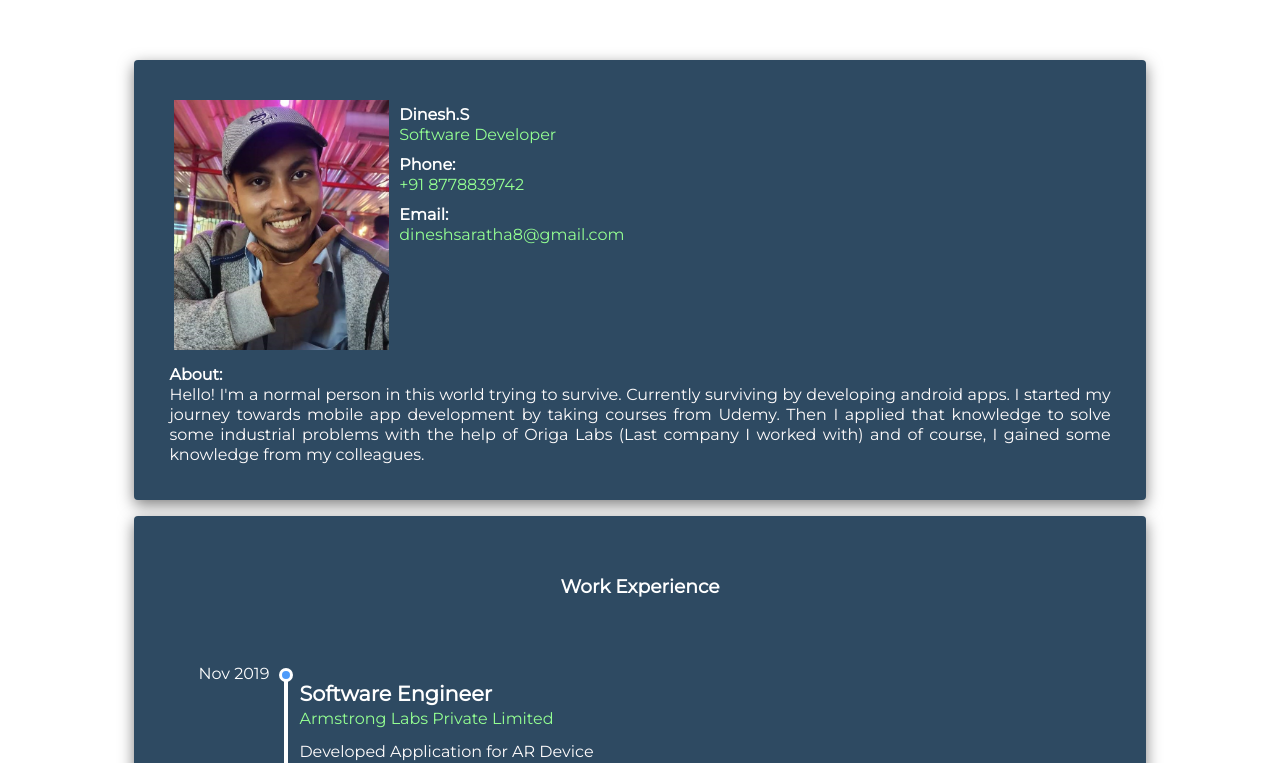
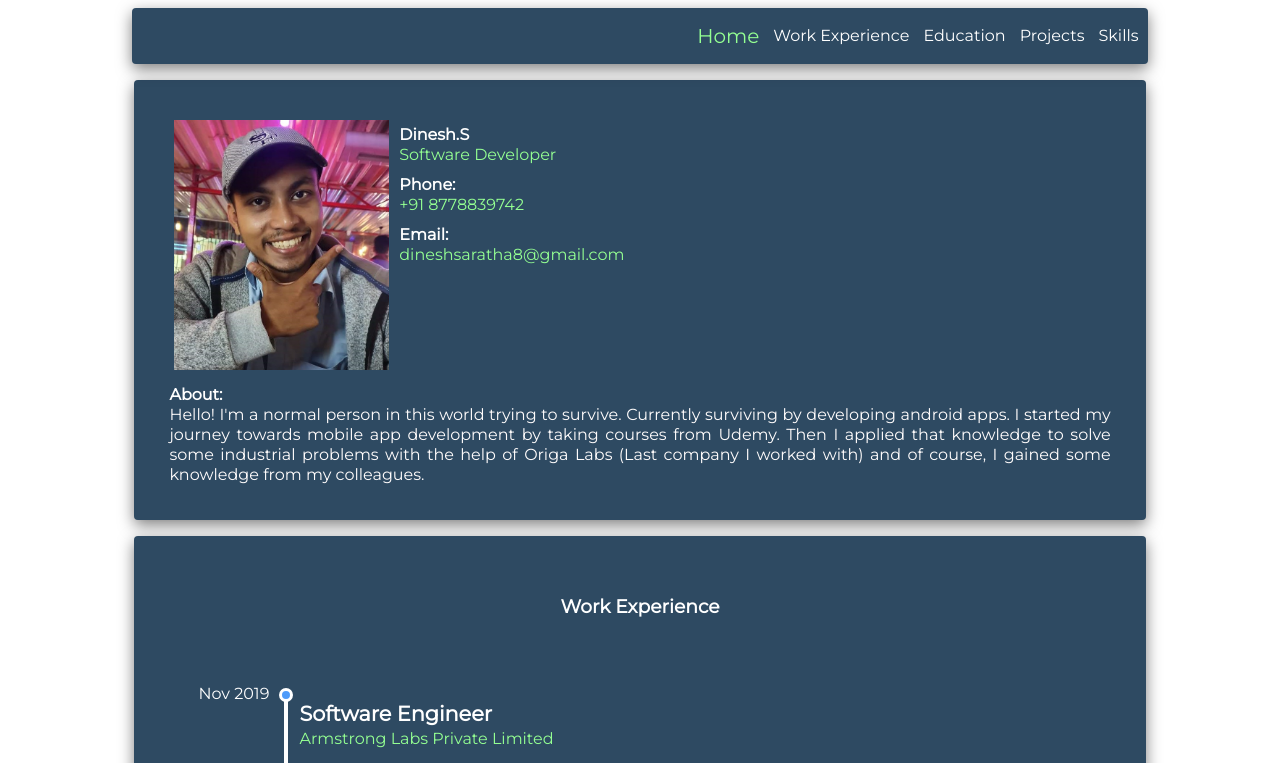
Before and after one commit to Dinesh41/vuePortfolio, a Vue app: page / in a window 1280 px wide. Shown: the top 763 px of the page. Built offline with nearby package versions, Linux system fonts and the light colour scheme.

Commit message:
NavBar Component added

```diff
--- a/package.json
+++ b/package.json
@@ -31,7 +31,9 @@
       "plugin:vue/essential",
       "eslint:recommended"
     ],
-    "rules": {},
+    "rules": {
+      "no-console": "off"
+    },
     "parserOptions": {
       "parser": "babel-eslint"
     }
--- a/public/index.html
+++ b/public/index.html
@@ -9,6 +9,7 @@
       src="https://kit.fontawesome.com/32c696b47b.js"
       crossorigin="anonymous"
     ></script>
+
     <title>portfolio</title>
   </head>
   <body>
--- a/src/App.vue
+++ b/src/App.vue
@@ -22,6 +22,5 @@ export default {
   -moz-osx-font-smoothing: grayscale;
   text-align: center;
   color: #2c3e50;
-  margin-top: 60px;
 }
 </style>
--- a/src/components/HomePage.vue
+++ b/src/components/HomePage.vue
@@ -1,6 +1,33 @@
 <template>
   <div class="dashboard">
+    <nav-bar
+      default_nav_link="#profile"
+      :nav_items="[
+        {
+          nav_name: 'Home',
+          nav_link: '#profile'
+        },
+        {
+          nav_name: 'Work Experience',
+          nav_link: '#work_experience'
+        },
+        {
+          nav_name: 'Education',
+          nav_link: '#education'
+        },
+        {
+          nav_name: 'Projects',
+          nav_link: '#projects'
+        },
+        {
+          nav_name: 'Skills',
+          nav_link: '#knowledge'
+        }
+      ]"
+    >
+    </nav-bar>
     <profile
+      id="profile"
       name="Dinesh.S"
       designation="Software Developer"
       description="Hello!
@@ -13,6 +40,7 @@
       email="dineshsaratha8@gmail.com"
     ></profile>
     <timeline
+      id="work_experience"
       title="Work Experience"
       :timeline_data="[
         {
@@ -36,6 +64,7 @@
       ]"
     ></timeline>
     <timeline
+      id="education"
       title="Education"
       :timeline_data="[
         {
@@ -61,6 +90,7 @@
     ></timeline>
 
     <timeline
+      id="projects"
       title="Project Activities"
       :timeline_data="[
         {
@@ -175,6 +205,7 @@
     ></timeline>
 
     <timeline
+      id="knowledge"
       title="Source of Knowledge"
       :timeline_data="[
         {
@@ -216,11 +247,13 @@
 <script>
 import Timeline from "./Timeline.vue";
 import Profile from "./Profile.vue";
+import NavBar from "./NavBar.vue";
 export default {
   name: "HomePage",
   components: {
     Timeline,
-    Profile
+    Profile,
+    NavBar
   },
   props: {}
 };
--- /dev/null
+++ b/src/components/NavBar.vue
@@ -0,0 +1,85 @@
+<template>
+  <div class="box" ref="nav_bar">
+    <ul id="nav_menu">
+      <li
+        v-for="nav_item in nav_items"
+        :key="nav_item.nav_name"
+        :class="{ isActive: currentActiveRoute == nav_item.nav_link }"
+      >
+        <a :href="nav_item.nav_link">{{ nav_item.nav_name }}</a>
+      </li>
+    </ul>
+  </div>
+</template>
+<script>
+export default {
+  props: {
+    nav_items: Array,
+    default_nav_link: String
+  },
+  data() {
+    return {
+      currentActiveRoute: ""
+    };
+  },
+  mounted() {
+    this.markActiveItemInNavBar();
+    window.onscroll = function() {
+      console.log(this.scrollTop());
+    };
+    window.onhashchange = () => {
+      this.markActiveItemInNavBar();
+    };
+  },
+  methods: {
+    markActiveItemInNavBar() {
+      let routeStartIndex = window.location.href.indexOf("#");
+      if (routeStartIndex == -1) {
+        this.currentActiveRoute = this.default_nav_link;
+        return;
+      }
+      let currentRoute = window.location.href.substring(routeStartIndex);
+      this.currentActiveRoute = currentRoute;
+    }
+  }
+};
+</script>
+<style scoped>
+@import url("https://fonts.googleapis.com/css?family=Montserrat");
+body {
+  background-color: #fff;
+}
+
+.box {
+  width: 80%;
+  margin: 0px auto;
+  padding: 2px;
+  background: #2e4a62;
+  border-radius: 4px;
+  box-shadow: 0 5px 15px rgba(0, 0, 0, 0.5);
+  line-height: 20px;
+  font-family: "Montserrat", sans-serif;
+  color: #fff;
+  z-index: 10;
+  position: sticky;
+  top: 0px;
+}
+ul {
+  display: flex;
+  list-style: none;
+  justify-content: flex-end;
+}
+ul > li {
+  padding: 0px 7px;
+  margin: 0;
+}
+
+a {
+  color: inherit;
+  text-decoration: none;
+}
+.isActive {
+  color: #94ff92;
+  font-size: 20px;
+}
+</style>
--- a/src/main.js
+++ b/src/main.js
@@ -1,6 +1,5 @@
 import Vue from "vue";
 import App from "./App.vue";
-import "font-awesome/css/font-awesome.css";
 Vue.config.productionTip = false;
 new Vue({
   render: h => h(App)
```
